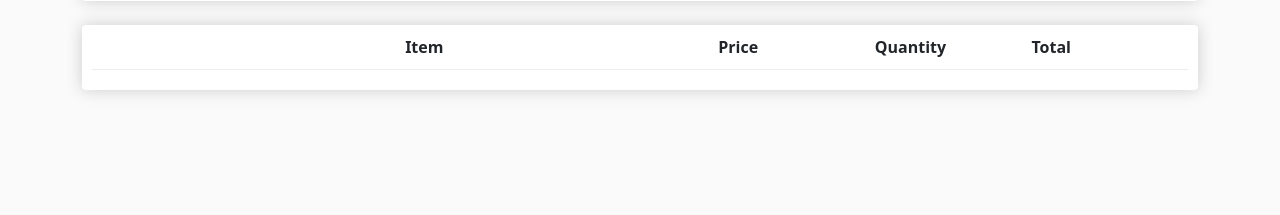
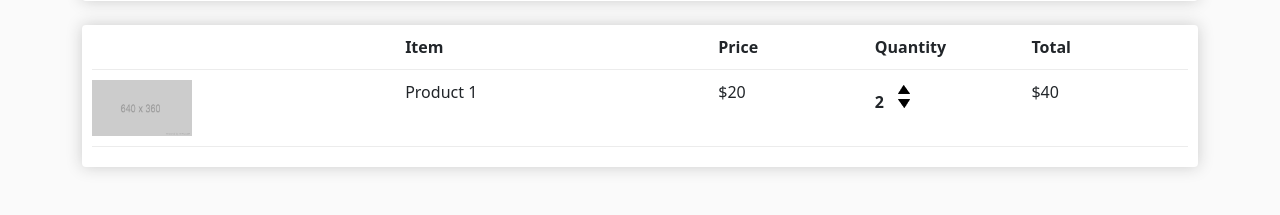
Before and after one commit to AiJared/Ecommerce, a Django app: page /cart/ in a window 1280 px wide. Shown: the part 267-482 px from the top of the page. Run offline with Django 4.2, Linux system fonts and the light colour scheme.

Commit message:
Customized our cart page further and started working on our checkout page.

```diff
--- a/templates/cart.html
+++ b/templates/cart.html
@@ -29,6 +29,21 @@
 					<div style="flex:1"><strong>Quantity</strong></div>
 					<div style="flex:1"><strong>Total</strong></div>
 				</div>
+
+				<div class="cart-row">
+					<div style="flex:2"><img class="row-image" src="{% static 'images/placeholder.png' %}"></div>
+					<div style="flex:2">Product 1</div>
+					<div style="flex:1">$20</div>
+					<div style="flex:1">
+						<p class="quantity">2</p>
+						<div class="quantity">
+							<img class="chg-quantity" src="{% static  'images/arrow-up.png' %}">
+
+							<img class="chg-quantity" src="{% static  'images/arrow-down.png' %}">
+						</div>
+					</div>
+					<div style="flex:1">$40</div>
+				</div>
 			</div>
 		</div>
 	</div>
```
Also changed, not shown: templates/checkout.html (+18 -1 lines).
